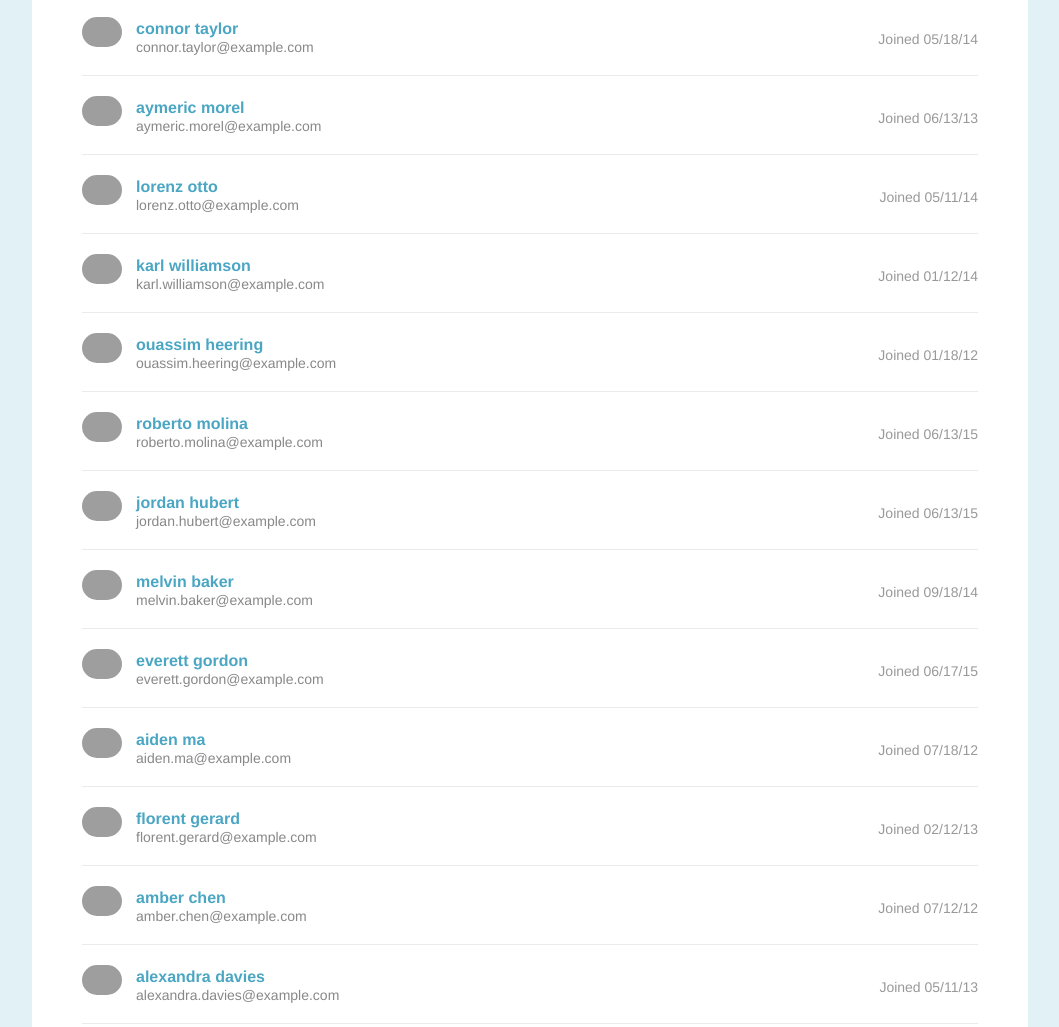
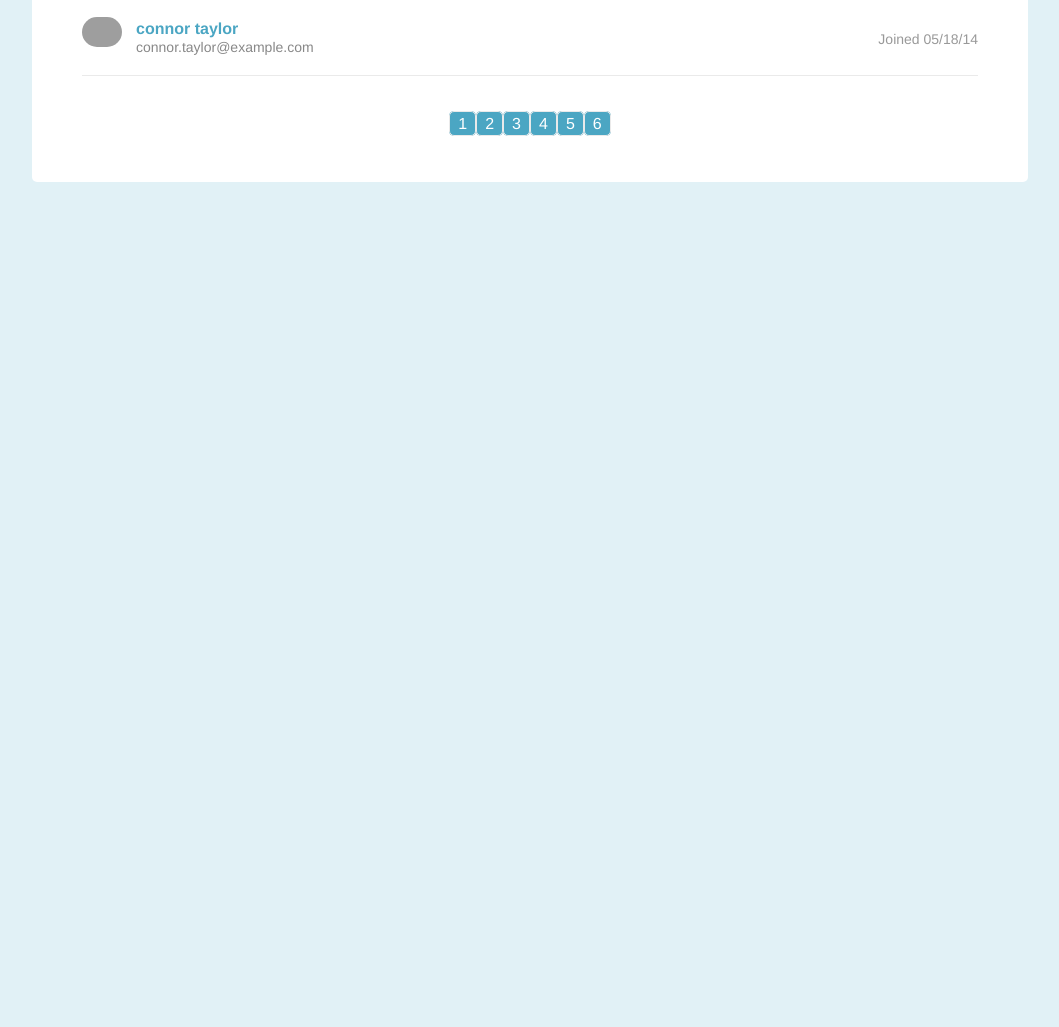
Before and after one commit to MikeGentry/Pagination-filter_treehouse_p2, a plain HTML site: page index.html in a window 1280 px wide. Shown: the part 836-1863 px from the top of the page, without its empty margins (110-1169 px from the left). After the commit the page ends 1068 px from the top, so only its background shows below. Drawn offline with Linux system fonts and the light colour scheme; grey boxes are pictures that could not be loaded.

Commit message:
Required Functionality Complete

```diff
--- a/index.html
+++ b/index.html
@@ -556,8 +556,9 @@
            </div>
         </li>
       </ul>
-      <-- dynamically add pagination links here -->
-
+      <div class="pagination">
+        <ul></ul>
+      </div>
     </div>
     <script src="main.js"></script>
   </body>
--- a/main.js
+++ b/main.js
@@ -1,3 +1,50 @@
+const pageList = document.querySelector('ul');
+const eachStudent = pageList.children;
+const buttonDiv = document.querySelector('.pagination');
+const buttonUl = buttonDiv.querySelector('ul');
+const studentsPerPage = 10;
 
+// Function to determine number of pages based on number of students
+function numberOfPages() {
+    let pages = Math.ceil(eachStudent.length / studentsPerPage);
+    return pages;
+}
 
-const eachStudent = document.querySelectorAll('li');
+// Loop to create page buttons based on number of required pages
+for (let i = 1; i <= numberOfPages(); i++) {
+    let pageli = document.createElement('li');
+    let pageLink = document.createElement('a');
+    pageLink.className = 'active';
+    pageLink.href = '#';
+    pageLink.textContent = i;
+    buttonUl.appendChild(pageli);
+    pageli.appendChild(pageLink);
+}
+
+// Function to automatically show first ten students when page loads
+function showFirstTen() {
+    for (let i = 0; i < eachStudent.length; i++) {
+        if (i < studentsPerPage) {
+            eachStudent[i].style.display = '';
+        } else {
+            eachStudent[i].style.display = 'none';
+        }
+    }
+}
+
+// Event listener to divide students between pages
+buttonDiv.addEventListener('click', (event) => {
+    let buttonNumber = parseInt(event.target.textContent);
+    let max = buttonNumber * 10;
+    let min = max - 10;
+    for (let i = 0; i < eachStudent.length; i++) {
+        if (i >= min && i < max) {
+            eachStudent[i].style.display = '';
+        }  else {
+            eachStudent[i].style.display = 'none';
+        }
+    }
+});
+
+// Function call to display first ten students on load
+showFirstTen();
```
